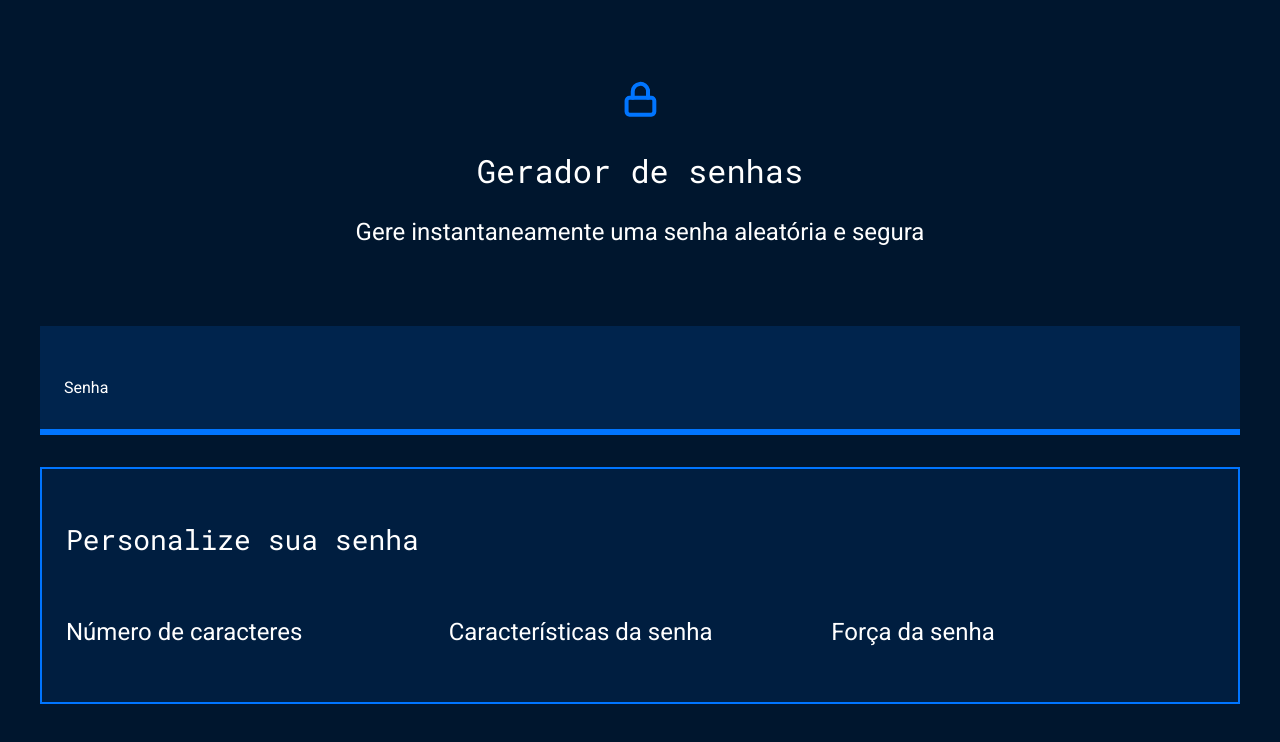
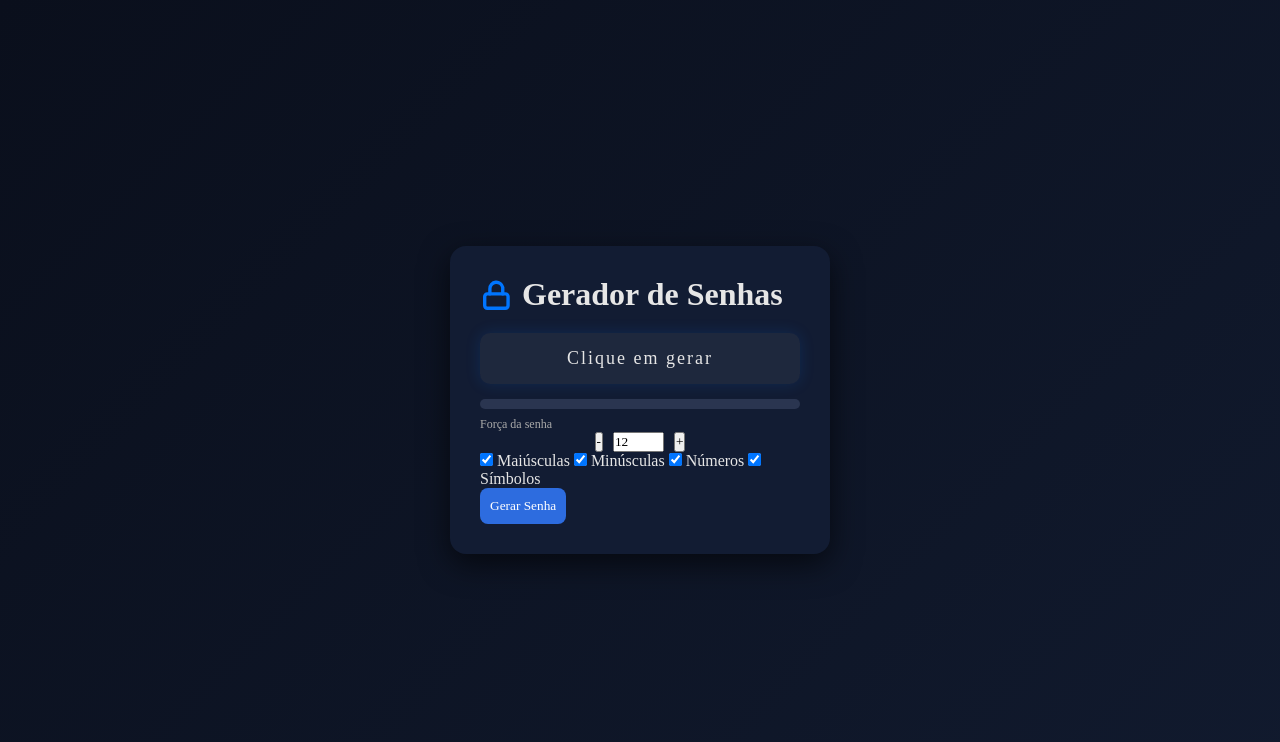
Before and after one commit to FranciscoMiguelS/gerador-de-senhas, a plain HTML site: page index.html in a window 1280 px wide. Drawn offline with Linux system fonts and the light colour scheme.

Commit message:
Add files via upload

```diff
--- a/index.html
+++ b/index.html
@@ -1,40 +1,56 @@
-
 <!DOCTYPE html>
 <html lang="pt-br">
+<head>
+  <meta charset="UTF-8" />
+  <meta name="viewport" content="width=device-width, initial-scale=1.0"/>
+  <title>Gerador de Senhas</title>
+  <link rel="stylesheet" href="style.css"/>
+</head>
+<body>
 
-<head>
-    <meta charset="UTF-8">
-    <meta name="viewport" content="width=device-width, initial-scale=1.0">
-    <title>Gerador de senha</title>
-    <link rel="stylesheet" href="style.css">
-</head>
+  <div class="container">
 
-<body>
-    <section class="conteudo">
-        <div class="conteudo-titulo">
-            <img src="unlock.svg" alt="cadeado fechado">
-            <h2 class="titulo-principal">Gerador de senhas</h2>
-            <h3 class="titulo-secundario">Gere instantaneamente uma senha aleatória e segura</h3>
+    <div class="card">
+
+      <div class="header">
+        <img src="unlock.svg" alt="Ícone" class="icon">
+        <h1>Gerador de Senhas</h1>
+      </div>
+
+      <div class="password-box">
+        <span id="password">Clique em gerar</span>
+      </div>
+
+      <div class="strength">
+        <div class="bar-bg">
+          <div id="bar-fill"></div>
         </div>
-        <div class="conteudo-senha">
-            <label for="senha">Senha</label>
-            <input name="senha" type="text" id="campo-senha">
+        <span id="strength-text">Força da senha</span>
+      </div>
+
+      <div class="controls">
+
+        <div class="length-control">
+          <button id="decrease">-</button>
+          <input type="number" id="length" min="8" max="32" value="12"/>
+          <button id="increase">+</button>
         </div>
-        <div class="parametro">
-            <h3 class="parametro-titulo">Personalize sua senha</h3>
-            <div class="parametro-coluna__senha">
-                <div class="parametro-senha">
-                    <h4 class="parametro-senha__titulo">Número de caracteres</h4>
-                </div>
-                <div class="parametro-senha">
-                    <h4 class="parametro-senha__titulo">Características da senha</h4>
-                </div>
-                <div class="parametro-senha">
-                    <h4 class="parametro-senha__titulo">Força da senha</h4>
-                </div>
-            </div>
+
+        <div class="options">
+          <label><input type="checkbox" id="uppercase" checked> Maiúsculas</label>
+          <label><input type="checkbox" id="lowercase" checked> Minúsculas</label>
+          <label><input type="checkbox" id="numbers" checked> Números</label>
+          <label><input type="checkbox" id="symbols" checked> Símbolos</label>
         </div>
-    </section>
+
+        <button id="generate">Gerar Senha</button>
+
+      </div>
+
+    </div>
+
+  </div>
+
+  <script src="script.js"></script>
 </body>
-
 </html>
--- a/style.css
+++ b/style.css
@@ -1,92 +1,84 @@
-@import url('https://fonts.googleapis.com/css2?family=Roboto&family=Roboto+Mono&display=swap');
-
-:root{
-    --branco: white;
-    --cor-de-fundo: #00162E;
-    --fundo-senha: #00244D;
-    --fundo-texto: #001E40;
-    --borda: #0075FF;
-    --roboto: 'Roboto', sans-serif;
-    --roboto-mono: 'Roboto Mono', monospace;
+* {
+  margin: 0;
+  padding: 0;
+  box-sizing: border-box;
+  font-family: "Times New Roman", serif;
 }
 
-*{
-    font-weight: 400;
+body {
+  background: linear-gradient(135deg, #0a0f1c, #111a2e);
+  height: 100vh;
+  display: flex;
+  justify-content: center;
+  align-items: center;
+  color: #e6e6e6;
 }
 
-body{
-    color: var(--branco);
-    background-color: var(--cor-de-fundo);
-    font-family: var(--roboto);
+.card {
+  background: #121c33;
+  padding: 30px;
+  border-radius: 16px;
+  width: 380px;
+  box-shadow: 0 10px 30px rgba(0,0,0,0.6);
 }
 
-.titulo-principal{
-    font-family: var(--roboto-mono);
-    font-size: 32px;
+.header {
+  display: flex;
+  align-items: center;
+  gap: 10px;
+  margin-bottom: 20px;
 }
 
-.titulo-secundario{
-    font-size: 24px;
+.icon { width: 32px; }
+
+.password-box {
+  background: rgba(255,255,255,0.05);
+  padding: 15px;
+  border-radius: 10px;
+  text-align: center;
+  font-size: 18px;
+  letter-spacing: 2px;
+  margin-bottom: 15px;
+  box-shadow: 0 0 15px rgba(0,120,255,0.15);
 }
 
-.conteudo-titulo{
-    text-align: center;
-    margin-top: 80px;
+/* 🔥 BARRA REAL (SEM ::after) */
+.bar-bg {
+  width: 100%;
+  height: 10px;
+  background: #2a3550;
+  border-radius: 10px;
+  overflow: hidden;
+  margin-bottom: 5px;
 }
 
-.conteudo-senha{
-    margin-top: 80px;
-    background: var(--fundo-senha);
-    padding: 24px;
-    border-bottom: 6px solid var(--borda);
+#bar-fill {
+  height: 100%;
+  width: 0%;
+  background: red;
+  transition: 0.3s ease;
 }
 
-#campo-senha{
-    background-color: var(--fundo-senha);
-    border: none;
-    color: var(--branco);
-    font-family: var(--roboto-mono);
-    font-size: 40px;
-    width: 70%;
+#strength-text {
+  font-size: 12px;
+  color: #aaa;
 }
 
-#campo-senha:focus{
-    outline: none;
+.length-control {
+  display: flex;
+  justify-content: center;
+  align-items: center;
+  gap: 10px;
 }
 
-.conteudo{
-    max-width: 1200px;
-    margin: 0 auto;
+button {
+  cursor: pointer;
 }
 
-.parametro{
-    background-color: var(--fundo-texto);
-    border: 2px solid var(--borda);
-    margin-top: 32px;
-    padding: 24px;
+#generate {
+  background: #2d6cdf;
+  border: none;
+  padding: 10px;
+  color: white;
+  border-radius: 8px;
 }
-
-.parametro-titulo{
-    font-family: var(--roboto-mono);
-    font-size: 28px;
-}
-
-.parametro-senha__titulo{
-    font-size:24px;
-}
-
-.parametro-coluna__senha{
-    display: flex;
-    flex-direction: column;
-    justify-content: center;
-}
-.parametro-senha{
-    width: 50%;
-    margin: 0 auto;
-}
-
-@media screen and (min-width: 768px) {
-    .parametro-coluna__senha{
-        flex-direction: row;
-    }
-}
```
Also changed, not shown: franciscocareca.js (added, +125 -0 lines).
